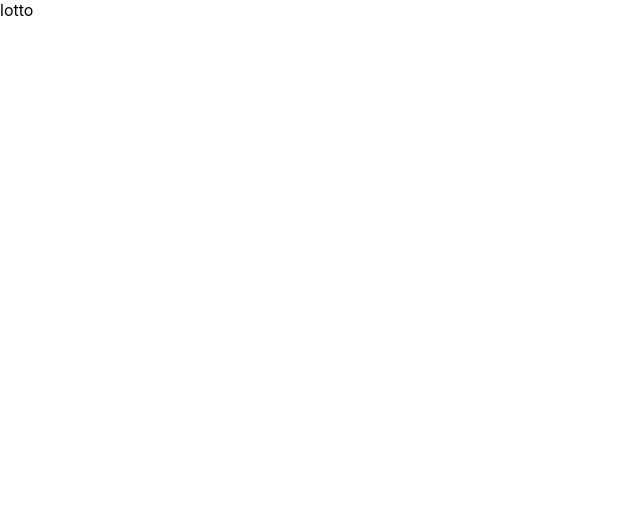
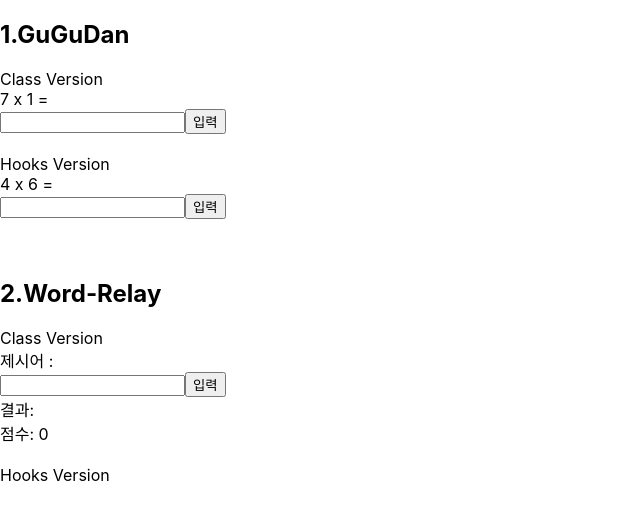
Before and after one commit to uyeong-jay/toy-projects, a React (Create React App) app: page / in a window 1280 px wide. Shown: the top 520 px of the page, without its empty margins (0-640 px from the left). Built offline with nearby package versions, Linux system fonts and the light colour scheme.

Commit message:
[UPDATE] added GuGudan class-ver and hooks-ver

```diff
--- a/src/App.js
+++ b/src/App.js
@@ -1,9 +1,28 @@
-import Lotto from './Lotto';
+// import Lotto from './lotto/Lotto';
+import GuGuDanClass from './gugudan/GuGuDanClass';
+import GuGuDanHooks from './gugudan/GuGuDanHooks';
+import WordRelayClass from './wordRelay/WordRelayClass';
+
 
 function App() {
   return (
     <>
-      <Lotto />
+      <h2>1.GuGuDan</h2>
+      <span>Class Version</span>
+      <GuGuDanClass />
+      <br />
+      <span>Hooks Version</span>
+      <GuGuDanHooks />
+      <br />
+      <br />
+      <h2>2.Word-Relay</h2>
+      <span>Class Version</span>
+      <WordRelayClass />
+      <br />
+      <span>Hooks Version</span>
+
+
+      {/* <Lotto /> */}
     </>
   );
 }
```
